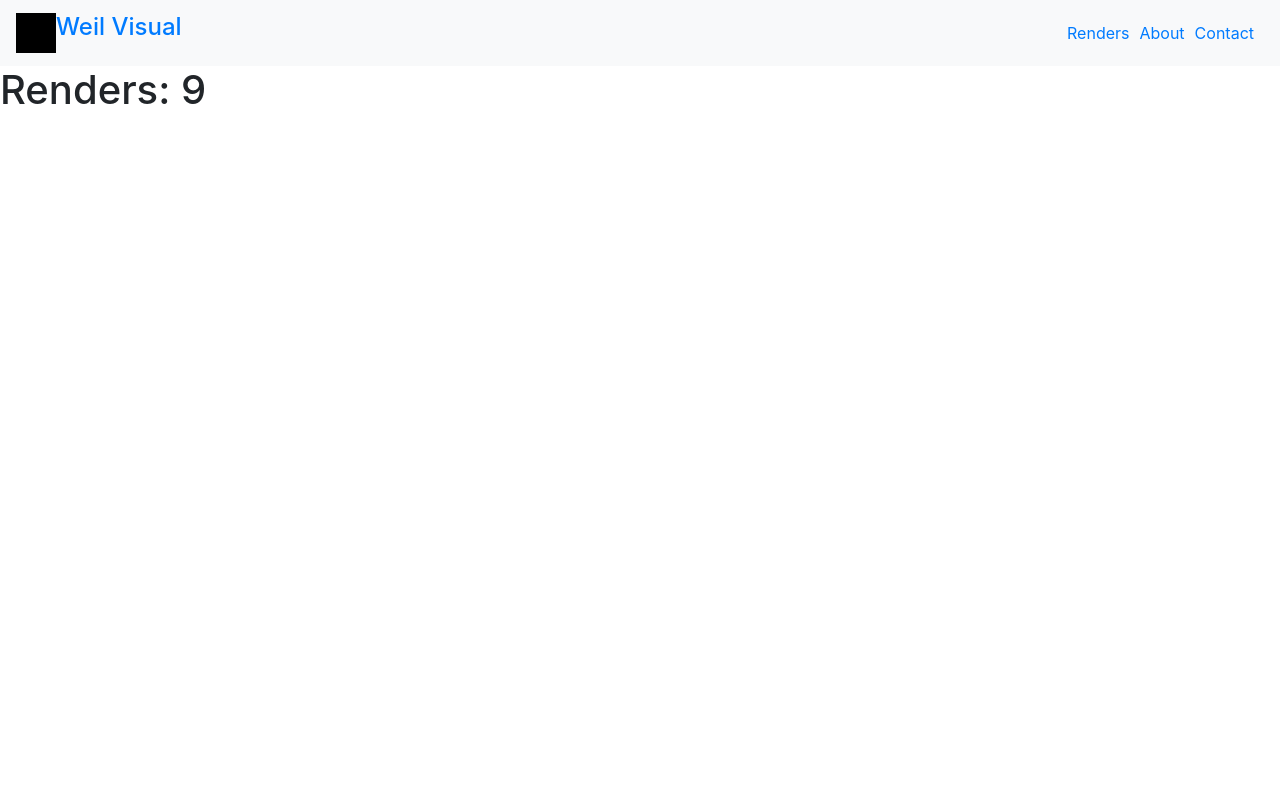
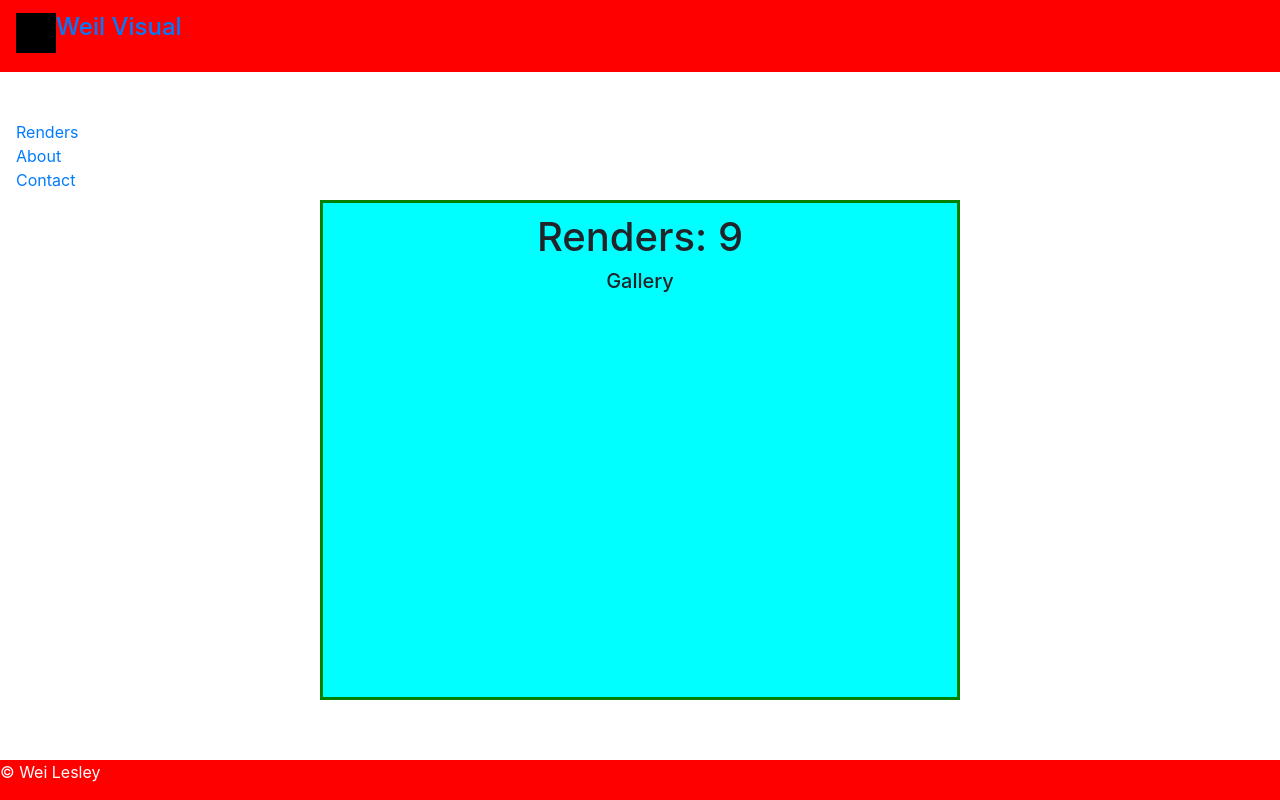
Before and after one commit to Dannyang27/portfolio-arquitecture-lesley, a React (Create React App) app: page / in a window 1280 px wide. Built offline with nearby package versions, Linux system fonts and the light colour scheme.

Commit message:
Add contact page

```diff
--- a/public/index.html
+++ b/public/index.html
@@ -11,6 +11,7 @@
     />
     <link rel="apple-touch-icon" href="%PUBLIC_URL%/logo192.png" />
     <link rel="manifest" href="%PUBLIC_URL%/manifest.json" />
+    <link rel="stylesheet" href="https://cdnjs.cloudflare.com/ajax/libs/font-awesome/4.7.0/css/font-awesome.min.css">
     <title>React App</title>
 
   </head>
--- a/src/App.css
+++ b/src/App.css
@@ -42,17 +42,48 @@ nav {
 }
 
 li {
-    float: left;
     list-style: none;
-    padding-right: 10px;
 }
 
 .logo-img{
     width: 40px;
     height: 40px;
+    float: left;
 }
 
 .brand-name{
-    float: right;
-    vertical-align: bottom;
+    float: left;
+    align-content: baseline;
 }
+
+.navbar-top-margin{
+    margin-top: 40px;
+}
+
+.red-background{
+    background-color: red;
+}
+
+.my-footer{
+    position: fixed;
+    left: 0;
+    bottom: 0;
+    width: 100%;
+    background-color: red;
+    color: white;
+    text-align: left;
+}
+
+.information-block{
+    background-color: aqua;
+    width: 50%;
+    height: 500px;
+    margin: auto;
+    border: 3px solid green;
+    padding: 10px;
+    text-align: center;
+}
+
+.instagram-logo-medium{
+    font-size: 36px;
+}
--- a/src/App.js
+++ b/src/App.js
@@ -7,19 +7,25 @@ import Contact from "./components/contact/Contact";
 import About from "./components/about/About";
 import 'bootstrap/dist/css/bootstrap.css';
 import logo from "./components/renders/images/logo.png"
+
 function App() {
     return (
         <Router>
             <div>
-                <nav className="navbar bg-light">
+                <nav className="navbar red-background">
                     <div className="navbar-header">
                         <a className="navbar-brand" href="/">
                             <img src={logo} className="logo-img"/>
-                            <h4 className="brand-name">Weil Visual</h4>
+                            <h4 className="brand-name">
+                                Weil Visual
+                            </h4>
                         </a>
                     </div>
+                </nav>
+
+                <nav className="navbar navbar-top-margin">
                     <div>
-                        <ul>
+                        <ul class="navbar-nav">
                             <li>
                                 <Link to="/">Renders</Link>
                             </li>
@@ -44,6 +50,10 @@ function App() {
                         <Contact/>
                     </Route>
                 </Switch>
+
+                <div className="my-footer">
+                    <p>&#169; Wei Lesley</p>
+                </div>
             </div>
         </Router>
     );
--- a/src/components/about/About.js
+++ b/src/components/about/About.js
@@ -2,7 +2,9 @@ import React from 'react';
 
 const about = () => {
     return(
-        <h1>About</h1>
+        <div className="information-block">
+            <h1>About</h1>
+        </div>
     )
 }
 
--- a/src/components/contact/Contact.js
+++ b/src/components/contact/Contact.js
@@ -1,8 +1,14 @@
 import React from 'react';
 
 const contact = () => {
-    return(
-        <h1>Contact</h1>
+    return (
+        <div className="information-block">
+            <h4>weil@weilvisual.com</h4>
+            <h4>+44 07500 569115</h4>
+            <a href="https://www.instagram.com/wlesley_yang/?hl=es" target="_blank">
+                <i className={"fa fa-instagram instagram-logo-medium"}></i>
+            </a>
+        </div>
     )
 }
 
--- /dev/null
+++ b/src/components/renders/Gallery.js
@@ -0,0 +1,11 @@
+import React from "react";
+
+const gallery = () => {
+    return(
+        <div>
+            <h5>Gallery</h5>
+        </div>
+    )
+}
+
+export default gallery;
--- a/src/components/renders/Render.js
+++ b/src/components/renders/Render.js
@@ -1,9 +1,14 @@
 import React from 'react';
+import Gallery from "./Gallery";
+import './Render.css'
 
 const render = () => {
     const images = render_images(require.context('./images', false, /\.(png|jpe?g|svg)$/));
     return(
-        <h1>Renders: {images.length}</h1>
+        <div className="information-block">
+            <h1>Renders: {images.length}</h1>
+            <Gallery/>
+        </div>
     )
 }
 
```
Also changed, not shown: src/components/renders/Render.css (added).
